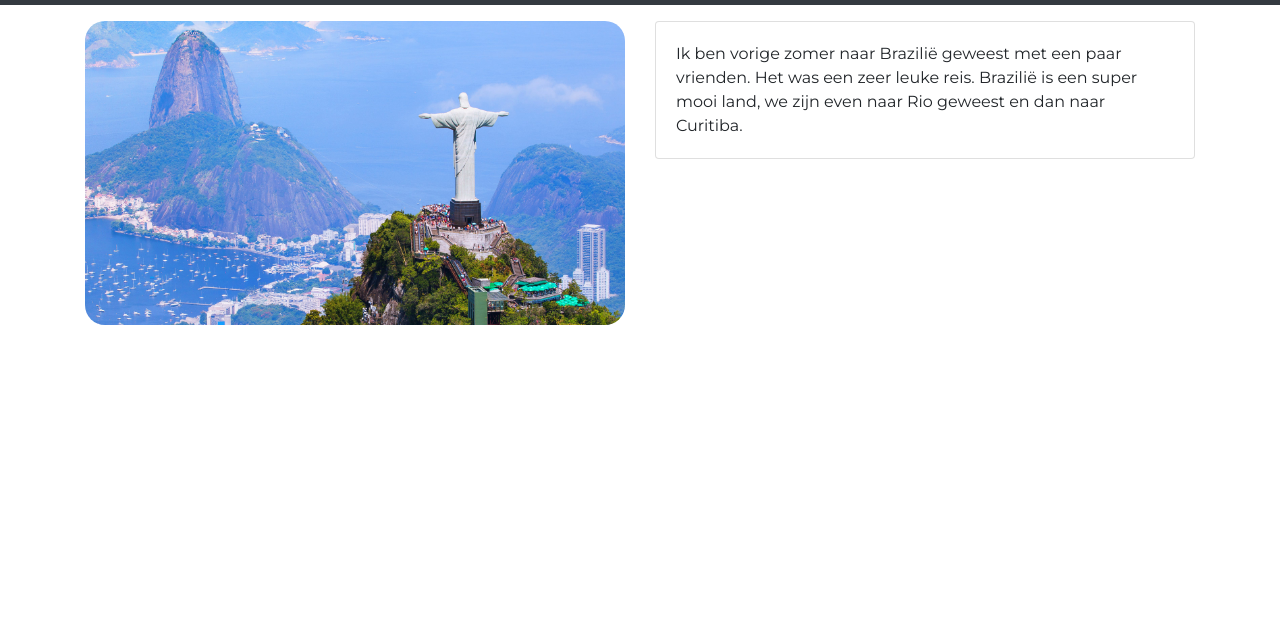
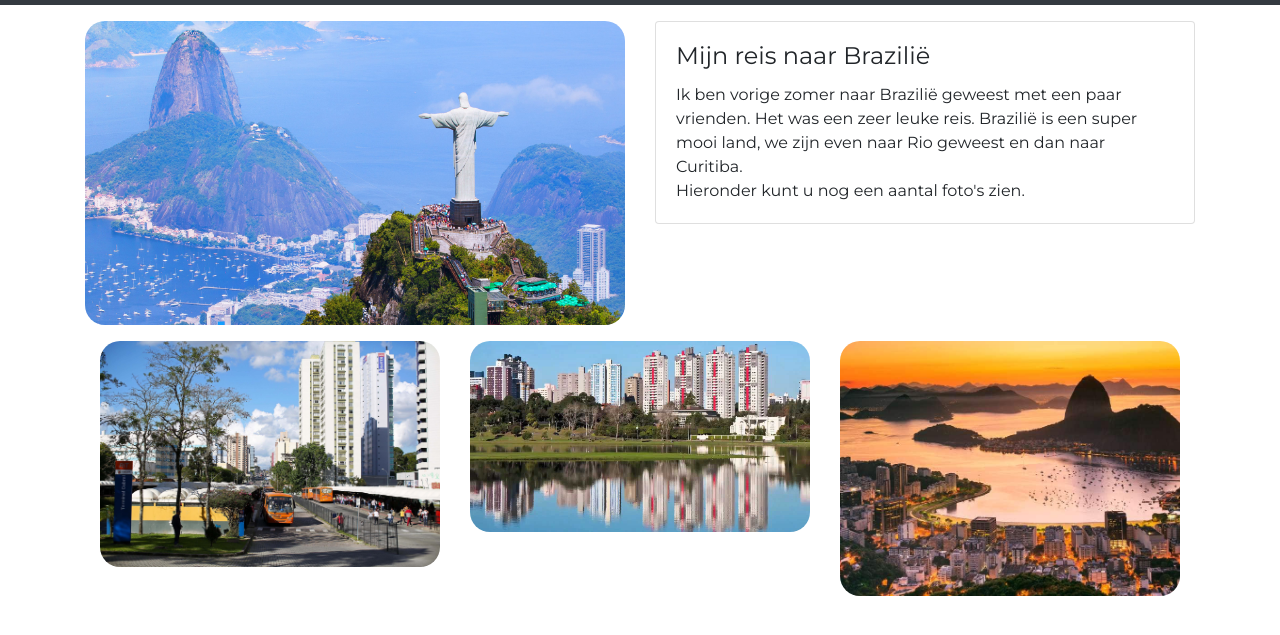
Before and after one commit to Theovrielynck/team_3_theo, a plain HTML site: page index.html in a window 1280 px wide. Shown: the part 51-686 px from the top of the page. Drawn offline with nearby package versions, Linux system fonts and the light colour scheme.

Commit message:
Eerste site klaar

```diff
--- a/css/style.css
+++ b/css/style.css
@@ -4,6 +4,6 @@
     font-family: 'Montserrat', sans-serif;
 }
 
-#img1 {
+.img-fluid {
     border-radius: 20px;
 }
--- a/index.html
+++ b/index.html
@@ -31,16 +31,31 @@
     <div class="container mt-3">
         <div class="row">
             <div class="col">
-                <img src="afb/foto1.jpg" alt="Foto van Brazilië" class="img-fluid" id="img1">
+                <img src="afb/foto1.jpg" alt="Foto van Rio" class="img-fluid">
             </div>
             <div class="col">
                 <div class="card">
                     <div class="card-body">
-                        <p class="card-text">Ik ben vorige zomer naar Brazilië geweest met een paar vrienden. Het was een zeer leuke reis. Brazilië is een super mooi land, we zijn even naar Rio geweest en dan naar Curitiba.
+                        <h4 class="card-title">Mijn reis naar Brazilië</h4>
+                        <p class="card-text">Ik ben vorige zomer naar Brazilië geweest met een paar vrienden. Het was een zeer leuke reis. Brazilië is een super mooi land, we zijn even naar Rio geweest en dan naar Curitiba. <br>
+                            Hieronder kunt u nog een aantal foto's zien.
                         </p>
                     </div>
                 </div>
+            </div>
+        </div>
 
+        <div class="container mt-3">
+            <div class="row">
+                <div class="col">
+                    <img src="afb/foto2.jpg" alt="Foto van Curitiba" class="img-fluid">
+                </div>
+                <div class="col">
+                    <img src="afb/foto3.jpg" alt="Foto van Curitiba 2" class="img-fluid">
+                </div>
+                <div class="col">
+                    <img src="afb/foto4.jpg" alt="" class="img-fluid">
+                </div>
             </div>
         </div>
 
```
Also changed, not shown: afb/foto2.jpg (added), afb/foto3.jpg (added), afb/foto4.jpg (added).
